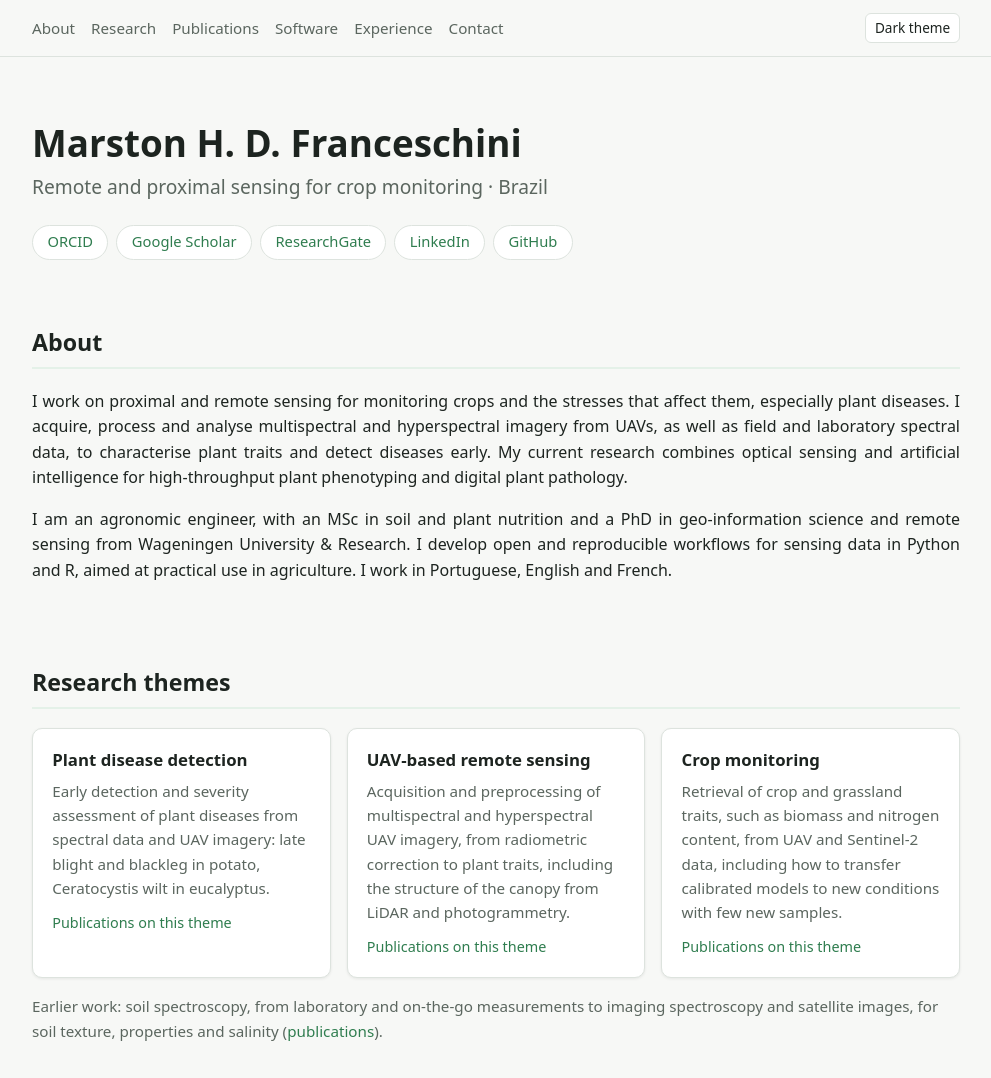
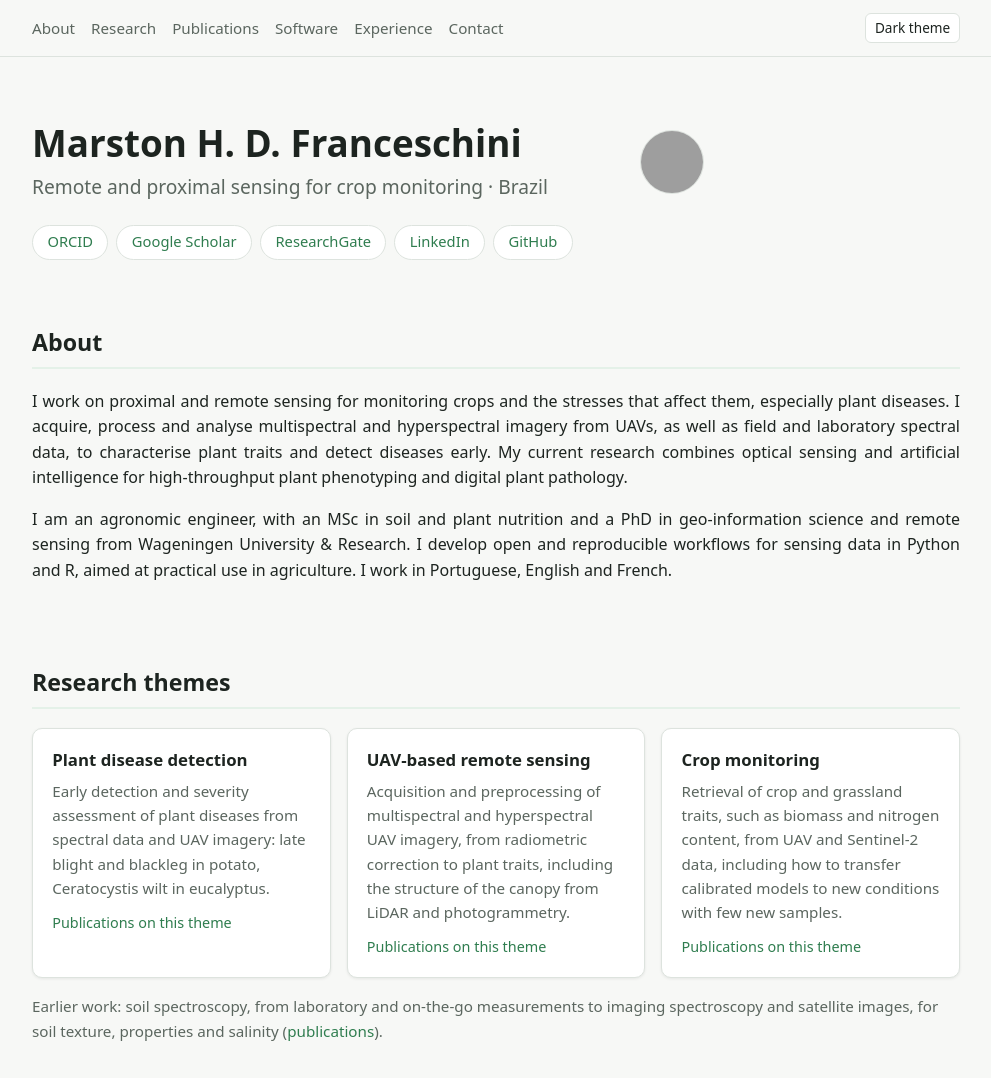
Before and after one commit to mhdf/mhdf.github.io, a plain HTML site: page index.html in a window 1280 px wide. Shown: the top 1078 px of the page, without its empty margins (144-1135 px from the left). Drawn offline with Linux system fonts and the light colour scheme; grey boxes are pictures that could not be loaded.

Commit message:
Add subtle portrait to website intro

```diff
--- a/assets/style.css
+++ b/assets/style.css
@@ -84,6 +84,9 @@ h3 { font-size: 1.05rem; margin: 0 0 0.3rem; }
 p { margin: 0 0 1rem; }
 
 .intro { padding-top: 4rem; }
+.intro-heading { display: flex; align-items: center; justify-content: space-between; gap: 1rem; max-width: 42rem; margin-bottom: 1.4rem; }
+.intro-heading .tagline { margin-bottom: 0; }
+.portrait { flex: none; width: 64px; height: 64px; object-fit: cover; object-position: center 40%; border: 1px solid var(--border); border-radius: 50%; }
 .tagline { font-size: 1.2rem; color: var(--muted); margin-bottom: 1.4rem; }
 .links { display: flex; flex-wrap: wrap; gap: 0.5rem; }
 .links a {
--- a/index.html
+++ b/index.html
@@ -26,8 +26,13 @@
 <main class="wrap" id="top">
 
   <section class="intro">
-    <h1>Marston H. D. Franceschini</h1>
-    <p class="tagline">Remote and proximal sensing for crop monitoring · Brazil</p>
+    <div class="intro-heading">
+      <div>
+        <h1>Marston H. D. Franceschini</h1>
+        <p class="tagline">Remote and proximal sensing for crop monitoring · Brazil</p>
+      </div>
+      <img class="portrait" src="assets/picture_personal.jpg" alt="Portrait of Marston H. D. Franceschini" width="64" height="64" decoding="async">
+    </div>
     <div class="links">
       <a href="https://orcid.org/0000-0002-1295-4798">ORCID</a>
       <a href="https://scholar.google.com/citations?user=9y57PKQAAAAJ">Google Scholar</a>
```
Also changed, not shown: 1 other file.
